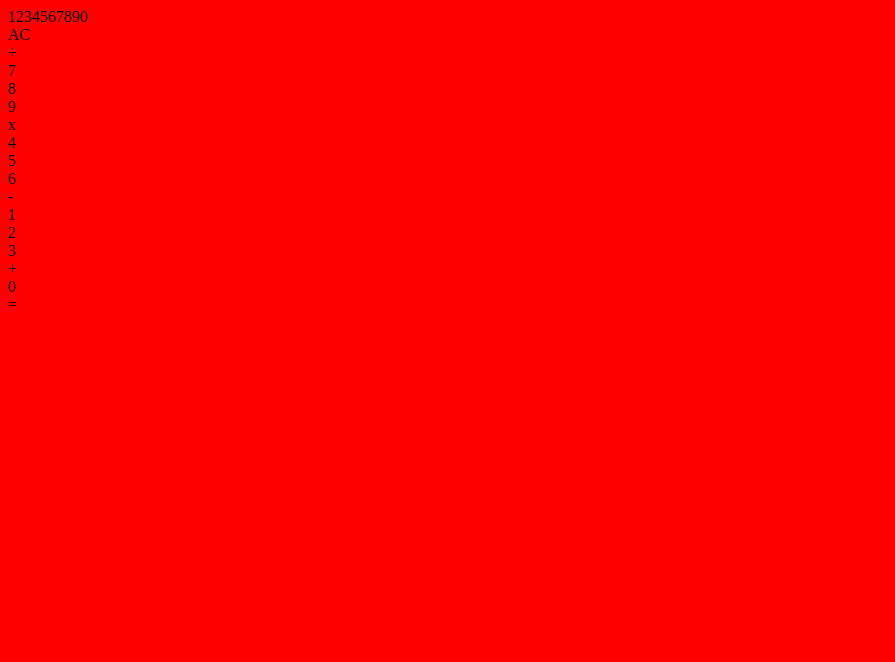
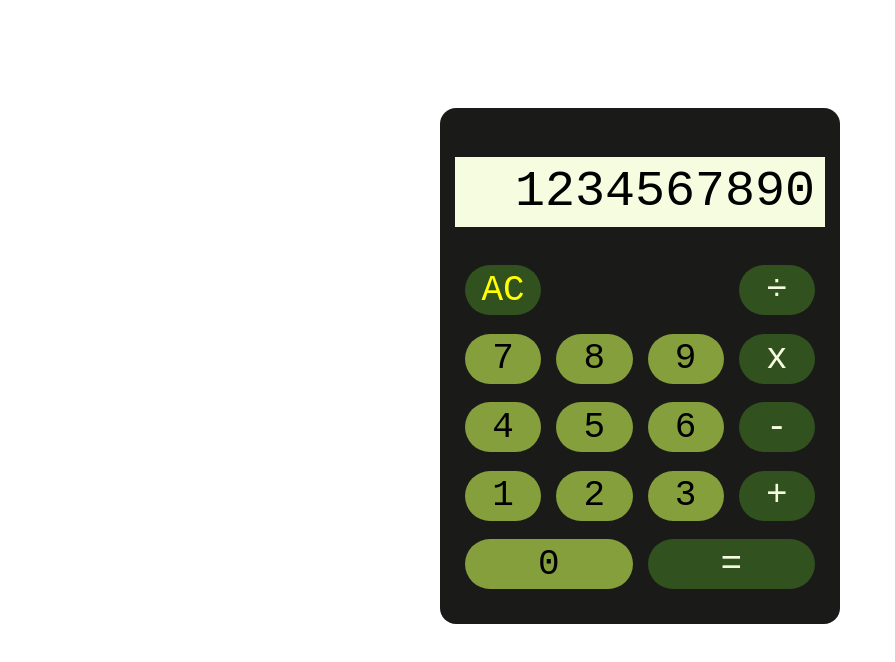
Before and after one commit to Fargun75/calculator, a plain HTML site: page index.html in a window 1280 px wide. Shown: the whole page, without its empty margins (0-895 px from the left). Drawn offline with Linux system fonts and the light colour scheme.

Commit message:
Create stucture / basics for the calculator

```diff
--- a/CSS/styles.css
+++ b/CSS/styles.css
@@ -1,3 +1,69 @@
 body {
-    background-color: red;
+    display: flex;
+    justify-content: center;
+    font-size: 36px;
+    font-family: monospace;
+    box-sizing: border-box;
+    }
+
+.calcBody {
+    background-color: #1A1A19;
+    margin-top: 100px;
+    padding-bottom: 16px;
+    width: 400px;
+    height: 500px;
+    border-radius: 16px;
+    display: flex;
+    flex-direction: column;
+    justify-content: space-evenly;
+    align-items: center;
 }
+
+.row {
+    display: flex;
+    gap: 15px;
+    justify-content: space-around;
+    align-items: center;
+    height: 50px;
+    width: 350px;
+}
+
+#display {
+    background-color: #F6FCDF;
+    height: 70px;
+    margin-top: 30px;
+    margin-bottom: 20px;
+    padding-left: 10px;
+    padding-right: 10px;
+    justify-content: flex-end;
+    font-size: 50px;
+}
+
+.button {
+    display: flex;
+    flex: 1;
+    justify-content: center;
+    align-items: center;
+    height: 50px;
+    width: 50px;
+    border-radius: 32px;
+
+}
+
+#ac {
+    flex: 1;
+    color: yellow;
+}
+
+#empty {
+    background-color: #1A1A19;
+}
+
+.number {
+    background-color: #859F3D;
+}
+
+.operator {
+    background-color: #31511E;
+    color: #F6FCDF;
+}
```
